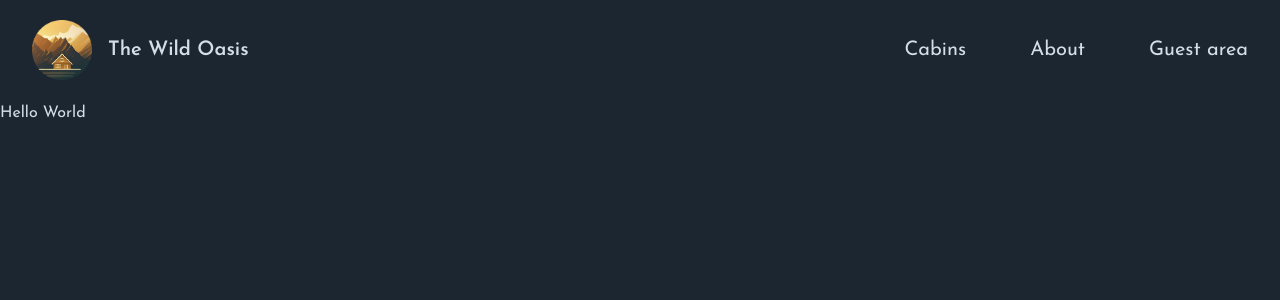
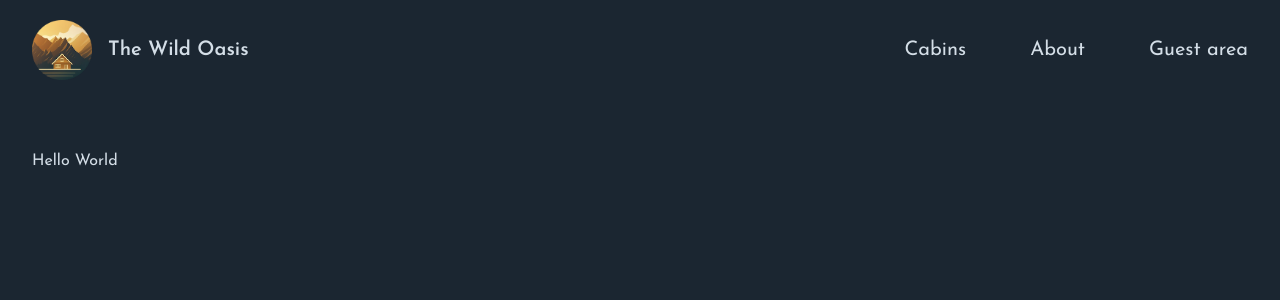
Before and after one commit to shakib97itis/the-wild-embrace-website, a Next.js app: page / in a window 1280 px wide. Shown: the top 300 px of the page. Built offline with nearby package versions, Linux system fonts and the light colour scheme.

Commit message:
Improve the root layout

```diff
--- a/app/layout.js
+++ b/app/layout.js
@@ -21,9 +21,13 @@ export const metadata = {
 export default function RootLayout({children}) {
   return (
     <html lang="en">
-      <body className={`bg-primary-900 text-primary-100 ${josefin.className}`}>
+      <body
+        className={`bg-primary-900 text-primary-100 min-h-dvh flex flex-col ${josefin.className}`}
+      >
         <Header />
-        <main>{children}</main>
+        <div className="flex-1 px-8 py-12">
+          <main className="max-w-7xl mx-auto">{children}</main>
+        </div>
       </body>
     </html>
   );
```
